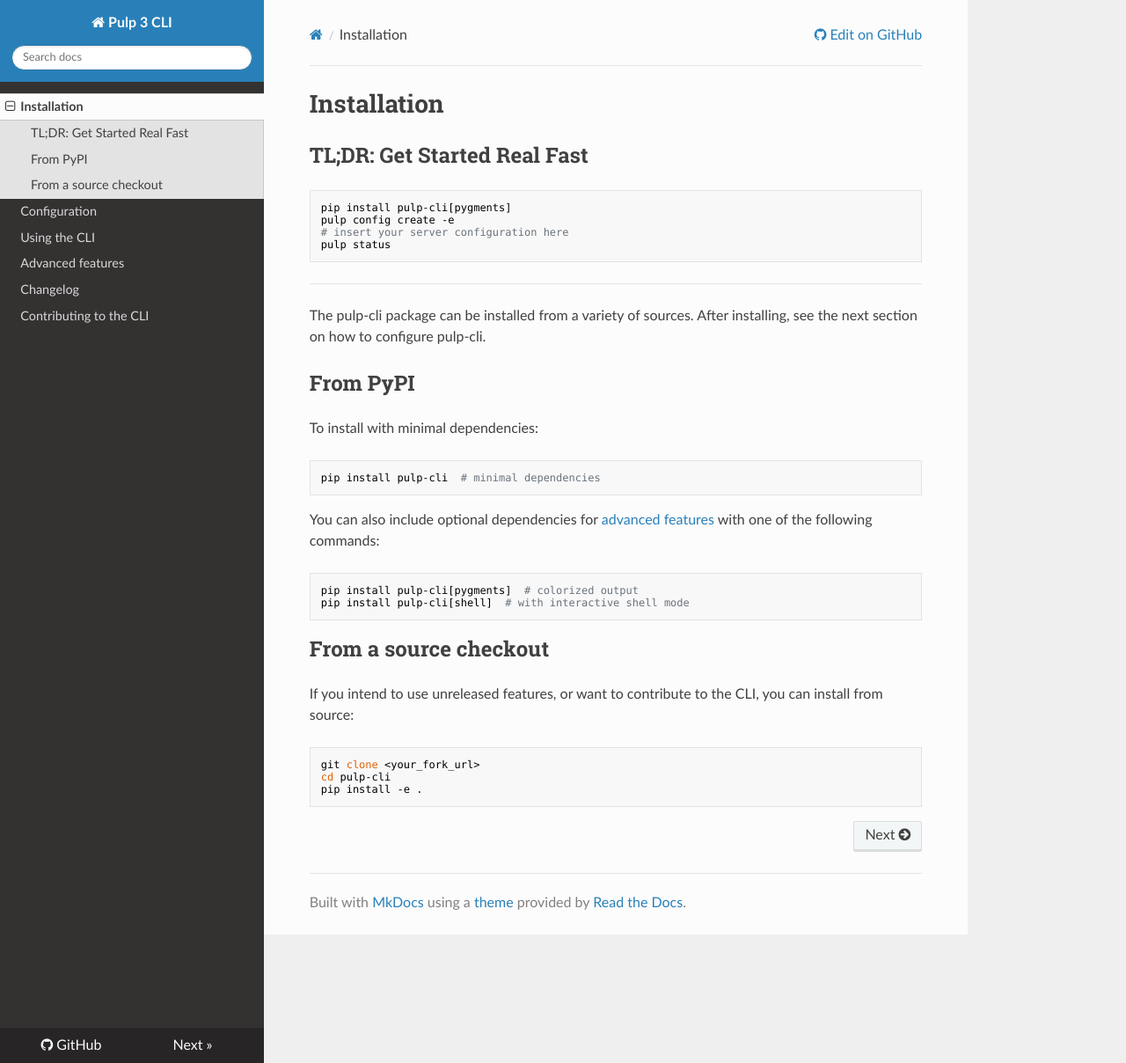
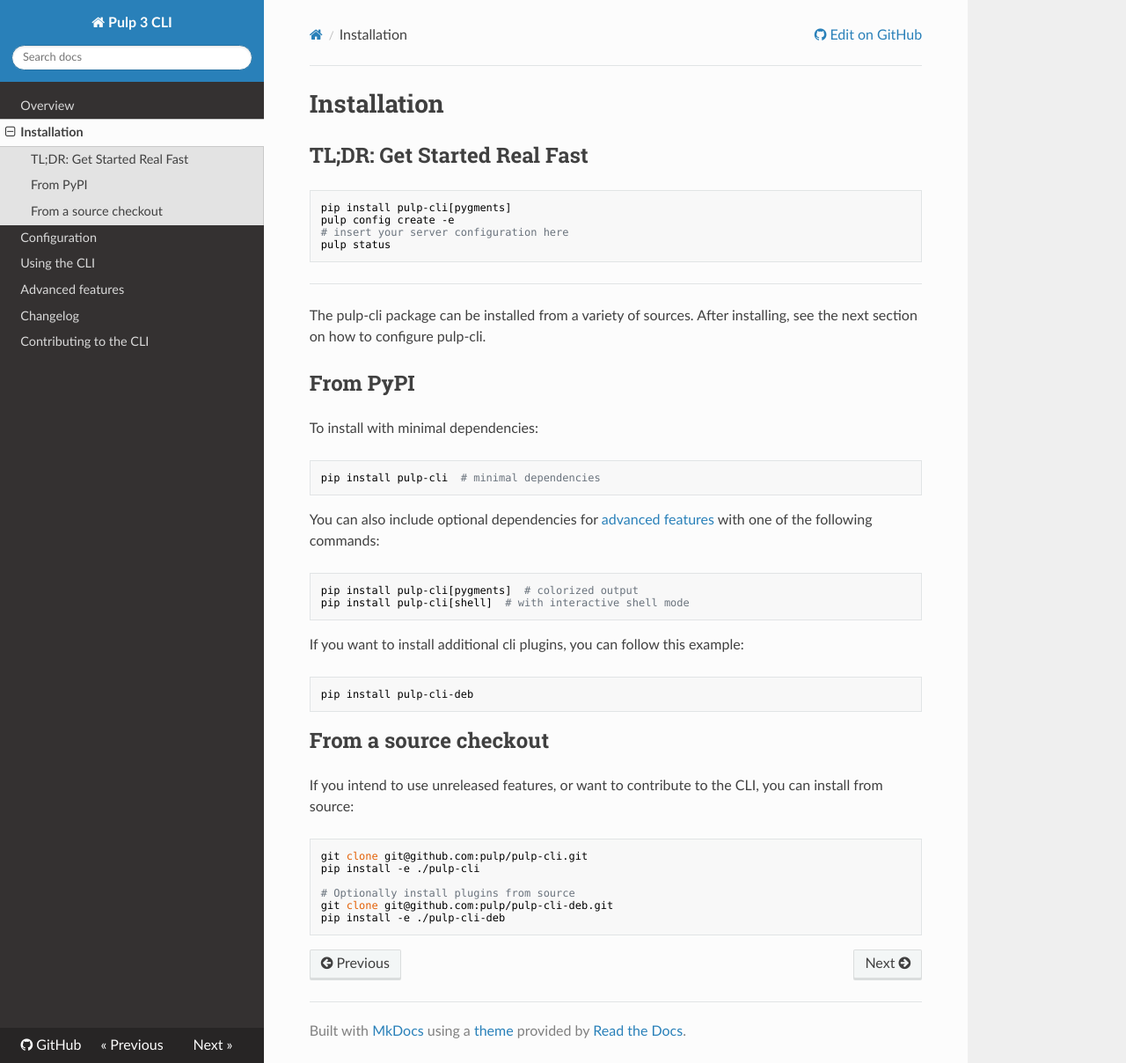
Before and after one commit to pulp/pulp-cli, an MkDocs documentation site: the page built from docs/installation.md, in a window 1280 px wide and 1208 px high. Shown: the whole window at 88% size. Built offline with MkDocs 1.6.1, drawn with Linux system fonts in a browser that asks for light colours; nearby versions of some CDN libraries.

Commit message:
Add plugin installation instructions
Also add a table to list plugins known to us.

fixes #331

Co-authored-by: David Davis <daviddavis@users.noreply.github.com>

````diff
--- a/docs/installation.md
+++ b/docs/installation.md
@@ -27,11 +27,19 @@
 pip install pulp-cli[shell]  # with interactive shell mode
 ```
 
+If you want to install additional cli plugins, you can follow this example:
+```bash
+pip install pulp-cli-deb
+```
+
 ## From a source checkout
 
 If you intend to use unreleased features, or want to contribute to the CLI, you can install from source:
 ```bash
-git clone <your_fork_url>
-cd pulp-cli
-pip install -e .
+git clone git@github.com:pulp/pulp-cli.git
+pip install -e ./pulp-cli
+
+# Optionally install plugins from source
+git clone git@github.com:pulp/pulp-cli-deb.git
+pip install -e ./pulp-cli-deb
 ```
--- a/mkdocs.yml
+++ b/mkdocs.yml
@@ -3,6 +3,7 @@
 repo_url: https://github.com/pulp/pulp-cli
 edit_uri: edit/develop/docs/
 nav:
+  - 'Overview': 'index.md'
   - 'installation.md'
   - 'configuration.md'
   - 'using_the_cli.md'
````
Also changed, not shown: docs/index.md (+13 -1 lines), 1 other file.
